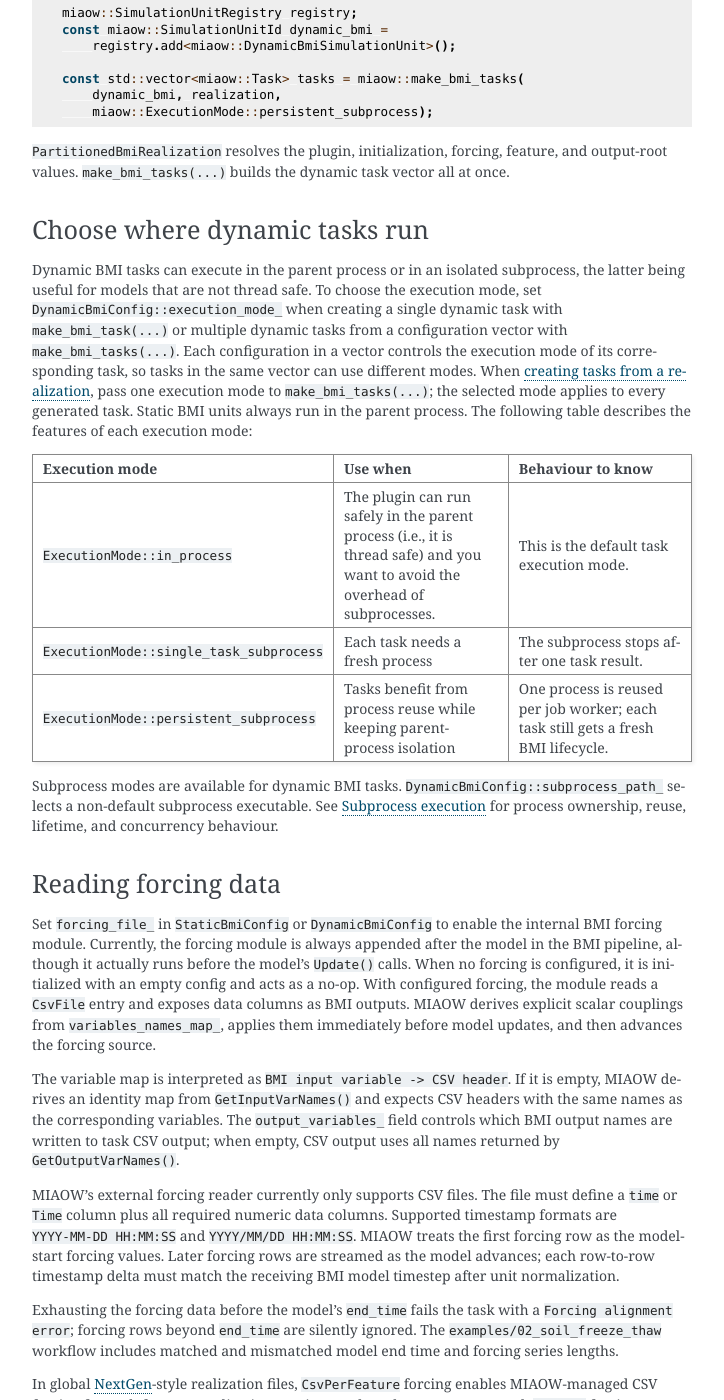
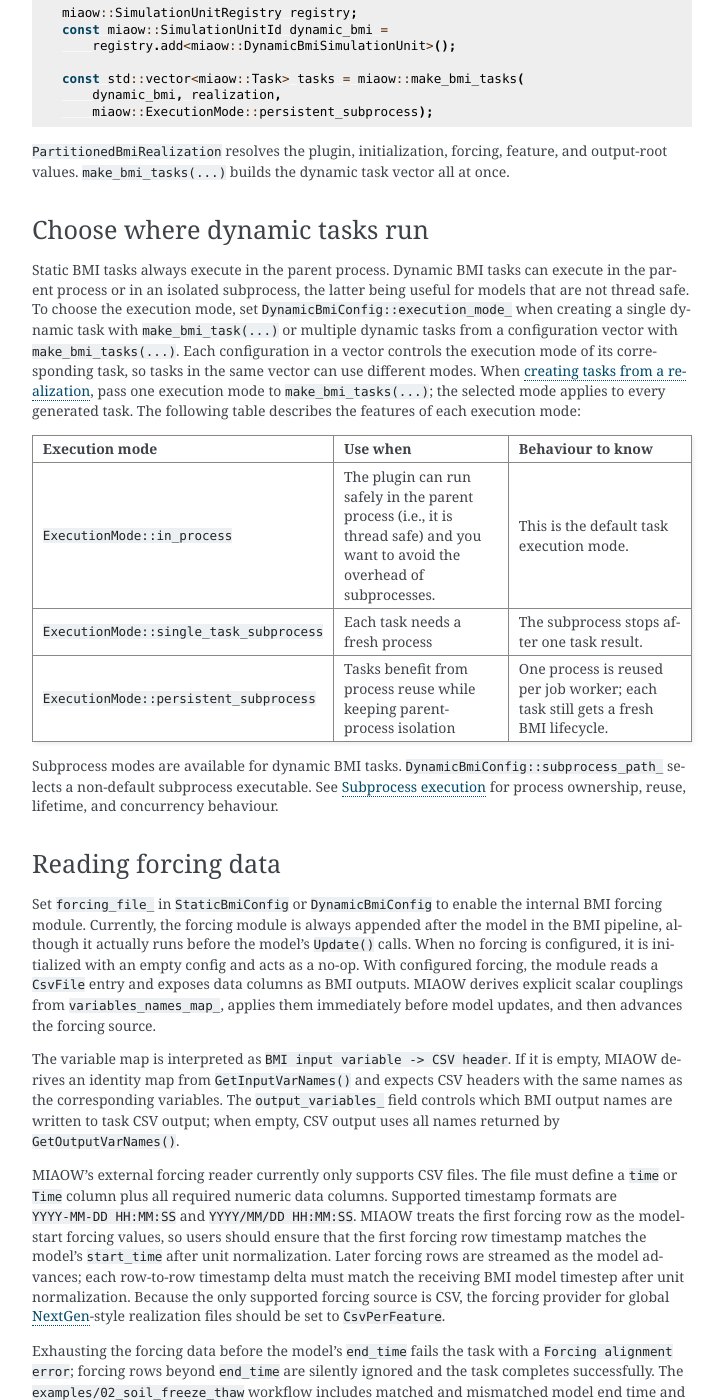
Before and after one commit to uofs-simlab/miaow-framework, a Sphinx documentation site: the page built from docs/bmi.rst, in a window 1280 px wide and 1400 px high, scrolled down 1468 px. Shown: the whole window, without its empty margins (388-1112 px from the left). Built offline with Sphinx 7.4.7, drawn with Linux system fonts in a browser that asks for light colours; the version number could not be read and is left out; some of the changed text lies outside the part shown.

Commit message:
docs wording

```diff
--- a/docs/architecture.rst
+++ b/docs/architecture.rst
@@ -40,7 +40,7 @@ MIAOW uses a simple greedy scheduling strategy to dispatch tasks to available wo
    :align: center
    :width: 45%
 
-Each ``job_actor`` maintains:
+Each ``job_actor`` maintains the following state to manage task dispatch:
 
 - a pending-task cursor, ``next_task_to_dispatch_``
 - a queue of idle workers, ``available_workers_``
--- a/docs/bmi.rst
+++ b/docs/bmi.rst
@@ -84,7 +84,7 @@ Use this path when a `NextGen <https://noaa-owp.github.io/ngen/>`_-style realiza
 Choose where dynamic tasks run
 ------------------------------
 
-Dynamic BMI tasks can execute in the parent process or in an isolated subprocess, the latter being useful for models that are not thread safe. To choose the execution mode, set ``DynamicBmiConfig::execution_mode_`` when creating a single dynamic task with ``make_bmi_task(...)`` or multiple dynamic tasks from a configuration vector with ``make_bmi_tasks(...)``. Each configuration in a vector controls the execution mode of its corresponding task, so tasks in the same vector can use different modes. When :ref:`creating tasks from a realization <realization-driven-task-creation>`, pass one execution mode to ``make_bmi_tasks(...)``; the selected mode applies to every generated task. Static BMI units always run in the parent process. The following table describes the features of each execution mode:
+Static BMI tasks always execute in the parent process. Dynamic BMI tasks can execute in the parent process or in an isolated subprocess, the latter being useful for models that are not thread safe. To choose the execution mode, set ``DynamicBmiConfig::execution_mode_`` when creating a single dynamic task with ``make_bmi_task(...)`` or multiple dynamic tasks from a configuration vector with ``make_bmi_tasks(...)``. Each configuration in a vector controls the execution mode of its corresponding task, so tasks in the same vector can use different modes. When :ref:`creating tasks from a realization <realization-driven-task-creation>`, pass one execution mode to ``make_bmi_tasks(...)``; the selected mode applies to every generated task.  The following table describes the features of each execution mode:
 
 .. list-table::
    :header-rows: 1
@@ -112,11 +112,9 @@ Set ``forcing_file_`` in ``StaticBmiConfig`` or ``DynamicBmiConfig`` to enable t
 
 The variable map is interpreted as ``BMI input variable -> CSV header``. If it is empty, MIAOW derives an identity map from ``GetInputVarNames()`` and expects CSV headers with the same names as the corresponding variables. The ``output_variables_`` field controls which BMI output names are written to task CSV output; when empty, CSV output uses all names returned by ``GetOutputVarNames()``.
 
-MIAOW's external forcing reader currently only supports CSV files. The file must define a ``time`` or ``Time`` column plus all required numeric data columns. Supported timestamp formats are ``YYYY-MM-DD HH:MM:SS`` and ``YYYY/MM/DD HH:MM:SS``. MIAOW treats the first forcing row as the model-start forcing values. Later forcing rows are streamed as the model advances; each row-to-row timestamp delta must match the receiving BMI model timestep after unit normalization.
+MIAOW's external forcing reader currently only supports CSV files. The file must define a ``time`` or ``Time`` column plus all required numeric data columns. Supported timestamp formats are ``YYYY-MM-DD HH:MM:SS`` and ``YYYY/MM/DD HH:MM:SS``. MIAOW treats the first forcing row as the model-start forcing values, so users should ensure that the first forcing row timestamp matches the model's ``start_time`` after unit normalization. Later forcing rows are streamed as the model advances; each row-to-row timestamp delta must match the receiving BMI model timestep after unit normalization. Because the only supported forcing source is CSV, the forcing provider for global `NextGen <https://noaa-owp.github.io/ngen/>`_-style realization files should be set to ``CsvPerFeature``.
 
-Exhausting the forcing data before the model's ``end_time`` fails the task with a ``Forcing alignment error``; forcing rows beyond ``end_time`` are silently ignored. The ``examples/02_soil_freeze_thaw`` workflow includes matched and mismatched model end time and forcing series lengths.
-
-In global `NextGen <https://noaa-owp.github.io/ngen/>`_-style realization files, ``CsvPerFeature`` forcing enables MIAOW-managed CSV forcing for each feature. Realization parsing resolves that entry to per-task ``CsvFile`` forcing.
+Exhausting the forcing data before the model's ``end_time`` fails the task with a ``Forcing alignment error``; forcing rows beyond ``end_time`` are silently ignored and the task completes successfully. The ``examples/02_soil_freeze_thaw`` workflow includes matched and mismatched model end time and forcing series lengths.
 
 Diagnostics and artifacts
 -------------------------
```
